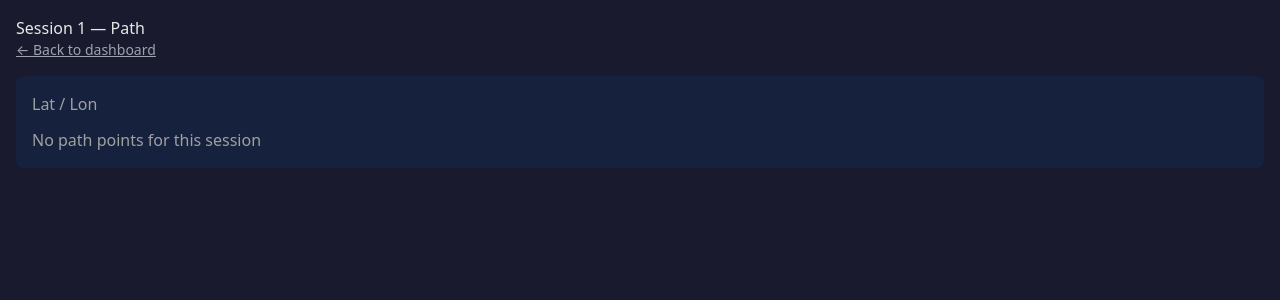
After one commit to StobyWan/AirAutomatica, a FastAPI app: page /dashboard/sessions/1 in a window 1280 px wide. The commit adds this page. Shown: the top 300 px of the page. Run offline with FastAPI, Linux system fonts and the light colour scheme; data that the repository does not hold is empty; parts of the project's set-up code (start-up, migrations or seed data) failed here and were passed over; some libraries are stand-ins or nearby versions.

Commit message:
Add session detail page and update dashboard links
- Introduced a new endpoint `/dashboard/sessions/{sid}` to serve session detail pages.
- Added `get_session_detail_html` function to load the session detail HTML template.
- Updated the dashboard to link session IDs to their respective detail pages.
- Created a new HTML template for displaying session details, including path points.
- Added tests to verify the existence of the new session detail route.

```diff
--- a/src/airautomatica/ui/dashboard.py
+++ b/src/airautomatica/ui/dashboard.py
@@ -7,3 +7,9 @@ def get_dashboard_html() -> str:
     """Load and return the dashboard HTML template."""
     template_path = Path(__file__).parent / "templates" / "dashboard.html"
     return template_path.read_text(encoding="utf-8")
+
+
+def get_session_detail_html() -> str:
+    """Load and return the session detail HTML template."""
+    template_path = Path(__file__).parent / "templates" / "session_detail.html"
+    return template_path.read_text(encoding="utf-8")
--- a/src/airautomatica/ui/templates/dashboard.html
+++ b/src/airautomatica/ui/templates/dashboard.html
@@ -240,7 +240,7 @@
         const badge = isCurrent ? '<span class="status-badge status-connecting text-[10px] ml-1">current</span>' : '';
         const ended = s.ended_at ? fmtDate(s.ended_at) : '<span class="na">active</span>';
         return `<div class="session-item">
-          <strong>#${s.id}</strong>${badge} — ${s.telemetry_backend} / ${s.ai_backend}
+          <a href="/dashboard/sessions/${s.id}" class="hover:underline"><strong>#${s.id}</strong></a>${badge} — ${s.telemetry_backend} / ${s.ai_backend}
           <div class="text-xs text-gray-500 mt-0.5">Started: ${fmtDate(s.started_at)} · Ended: ${ended}</div>
         </div>`;
       }).join('');
--- /dev/null
+++ b/src/airautomatica/ui/templates/session_detail.html
@@ -0,0 +1,77 @@
+<!DOCTYPE html>
+<html lang="en">
+<head>
+  <meta charset="UTF-8">
+  <meta name="viewport" content="width=device-width, initial-scale=1.0">
+  <title>Session — AIRAUTOMATICA</title>
+  <script src="https://cdn.tailwindcss.com"></script>
+  <style>
+    :root {
+      --bg: #1a1a2e;
+      --card: #16213e;
+      --text: #e8e8e8;
+      --muted: #a0a0a0;
+    }
+    * { box-sizing: border-box; }
+    body {
+      font-family: system-ui, -apple-system, sans-serif;
+      background: var(--bg);
+      color: var(--text);
+      margin: 0;
+      padding: 1rem;
+      font-size: 1rem;
+      line-height: 1.5;
+    }
+    h1 { font-size: 1.5rem; margin: 0 0 1rem 0; }
+    .card {
+      background: var(--card);
+      border-radius: 8px;
+      padding: 1rem;
+      margin-bottom: 1rem;
+    }
+    .card h2 { font-size: 1rem; margin: 0 0 0.75rem 0; color: var(--muted); }
+    .path-point {
+      padding: 0.5rem;
+      border-bottom: 1px solid rgba(255,255,255,0.1);
+      font-family: ui-monospace, monospace;
+      font-size: 0.875rem;
+    }
+    .path-point:last-child { border-bottom: none; }
+    .na { color: var(--muted); }
+  </style>
+</head>
+<body>
+  <h1>Session <span id="session-id">—</span> — Path</h1>
+  <p class="text-gray-400 text-sm mb-4"><a href="/dashboard" class="underline hover:text-gray-200">← Back to dashboard</a></p>
+  <div class="card">
+    <h2>Lat / Lon</h2>
+    <div id="path-list"></div>
+  </div>
+  <script>
+    const sessionId = parseInt(window.location.pathname.split('/').pop(), 10);
+    document.getElementById('session-id').textContent = sessionId;
+    document.title = 'Session ' + sessionId + ' — AIRAUTOMATICA';
+    fetch(`/sessions/${sessionId}/path`)
+      .then(r => r.json())
+      .then(data => {
+        const path = data.path || [];
+        const el = document.getElementById('path-list');
+        if (path.length === 0) {
+          el.innerHTML = '<span class="na">No path points for this session</span>';
+          return;
+        }
+        el.innerHTML = path.map((p, i) => {
+          const ts = p.timestamp ? new Date(p.timestamp).toLocaleString() : '—';
+          const lat = p.lat != null ? p.lat.toFixed(6) : '—';
+          const lon = p.lon != null ? p.lon.toFixed(6) : '—';
+          const alt = p.rel_alt_m != null ? p.rel_alt_m.toFixed(1) + ' m' : '—';
+          return `<div class="path-point">${i + 1}. lat=${lat}, lon=${lon} ${p.rel_alt_m != null ? ', alt=' + alt : ''} <span class="text-gray-500 text-xs">${ts}</span></div>`;
+        }).join('');
+      })
+      .catch(err => {
+        document.getElementById('path-list').innerHTML =
+          '<span class="na">Failed to load path: ' + err.message + '</span>';
+      });
+  </script>
+</body>
+</html>
```
Also changed, not shown: src/airautomatica/api/server.py (+6 -1 lines), tests/test_dashboard.py (+9 -0 lines).
